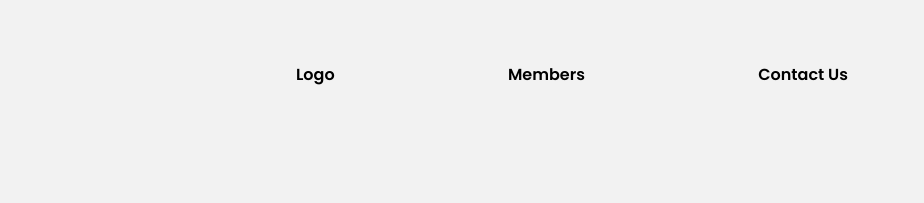
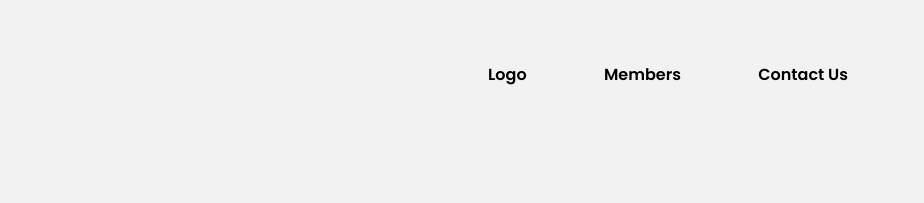
Before and after one commit to rizqiaditya222/Asbragara, a plain HTML site: page aboutUs.html in a window 1280 px wide. Shown: the top 203 px of the page, 356-1280 px from the left. Drawn offline with nearby package versions, Linux system fonts and the light colour scheme.

```diff
--- a/aboutUs.html
+++ b/aboutUs.html
@@ -78,7 +78,7 @@
             </div>
 
 
-            <div id="navbar" class="flex md:w-1/2 md:min-w-80 items-center">
+            <div id="navbar" class="flex md:w-1/3 md:min-w-80 items-center">
                 <a class="hidden md:block hover:bg-blue hover:text-white rounded-3xl transition duration-20 ease-in-out px-3 py-2 font-semibold text-xs md:text-base text-center text-black ml-0 m-auto" href="#logo">Logo</a>
                 <a class="hidden md:block hover:bg-blue hover:text-white rounded-3xl transition duration-20 ease-in-out px-3 py-2 font-semibold text-xs md:text-base text-center text-black m-auto" href="#members">Members</a>
                 <a class="hidden md:block hover:bg-blue hover:text-white rounded-3xl transition duration-20 ease-in-out px-3 py-2 font-semibold text-xs md:text-base text-center text-black mr-0 m-auto" href="#contact">Contact Us</a>
```
Also changed, not shown: index.html (+1 -1 lines), ASBRAGARA.svg (added).
